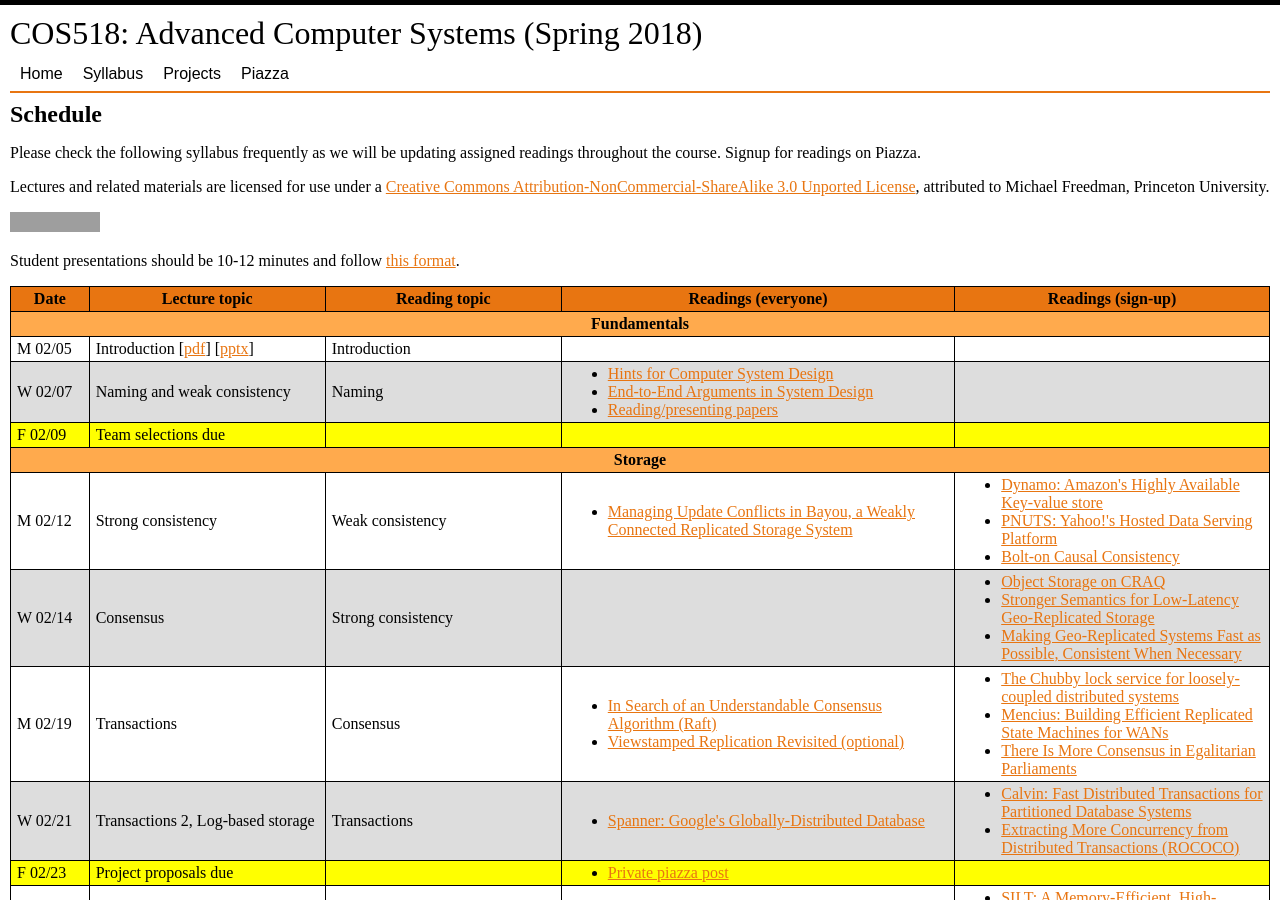
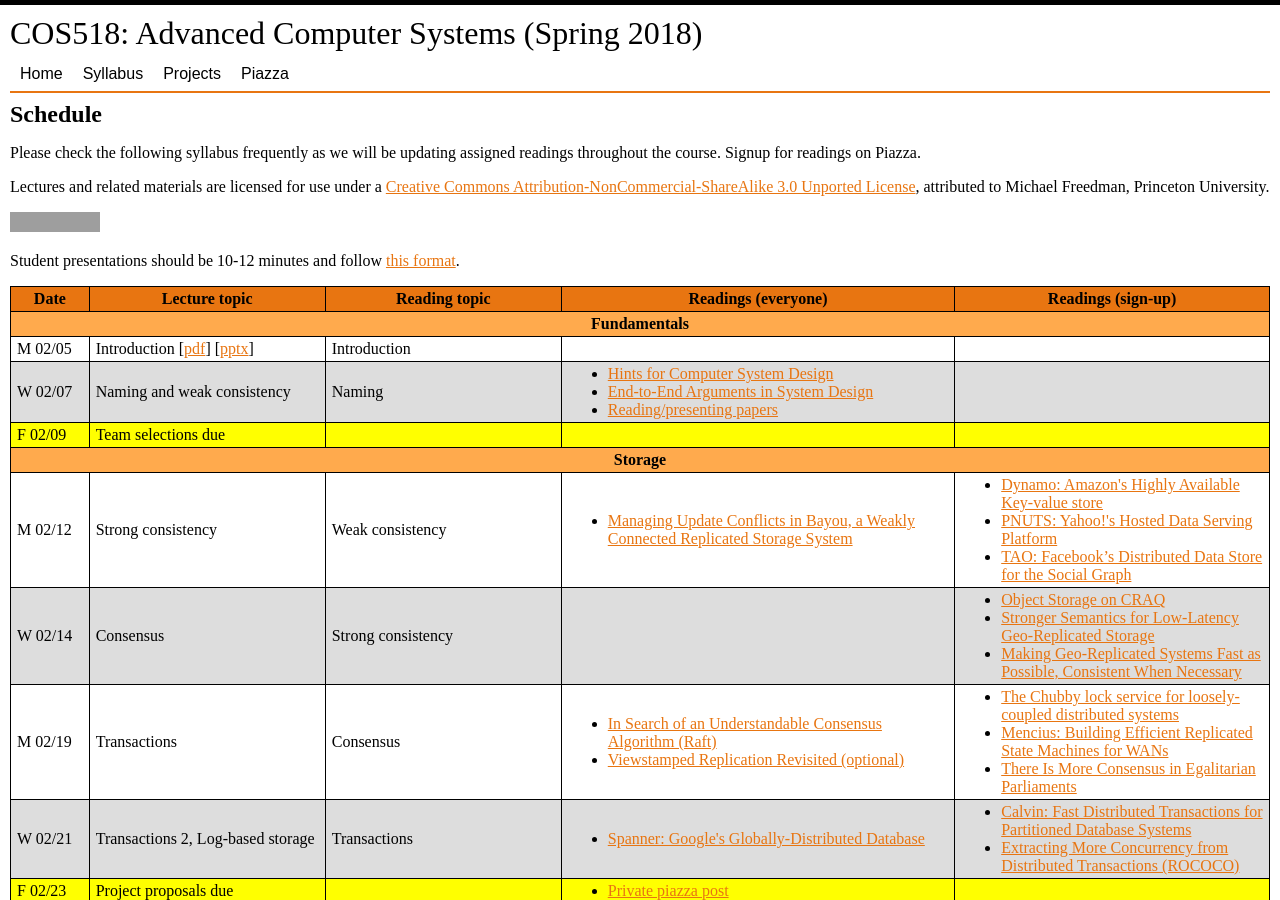
Before and after one commit to COS518/cos518.github.io, a Jekyll site: the page built from syllabus.md, in a window 1280 px wide and 900 px high. Built offline with Jekyll 4.4.1, drawn with Linux system fonts in a browser that asks for light colours; our own code applies the rules of GitHub Pages for plain Markdown files; grey boxes are pictures that could not be loaded.

Commit message:
Add TAO, remove bolt-on

```diff
--- a/_data/syllabus.yml
+++ b/_data/syllabus.yml
@@ -40,8 +40,8 @@
           link: http://cs.ucsb.edu/~ravenben/classes/276/papers/dynamo-sosp07.pdf
         - name: PNUTS&#58; Yahoo!'s Hosted Data Serving Platform
           link: http://www.cs.ucsb.edu/~agrawal/fall2009/PNUTS.pdf
-        - name: Bolt-on Causal Consistency
-          link: http://www.bailis.org/papers/bolton-sigmod2013.pdf
+        - name: TAO&#58; Facebook’s Distributed Data Store for the Social Graph
+          link: https://www.usenix.org/system/files/conference/atc13/atc13-bronson.pdf
       type: lecture
     - date: W 02/14
       lecture-topic: Consensus
```
